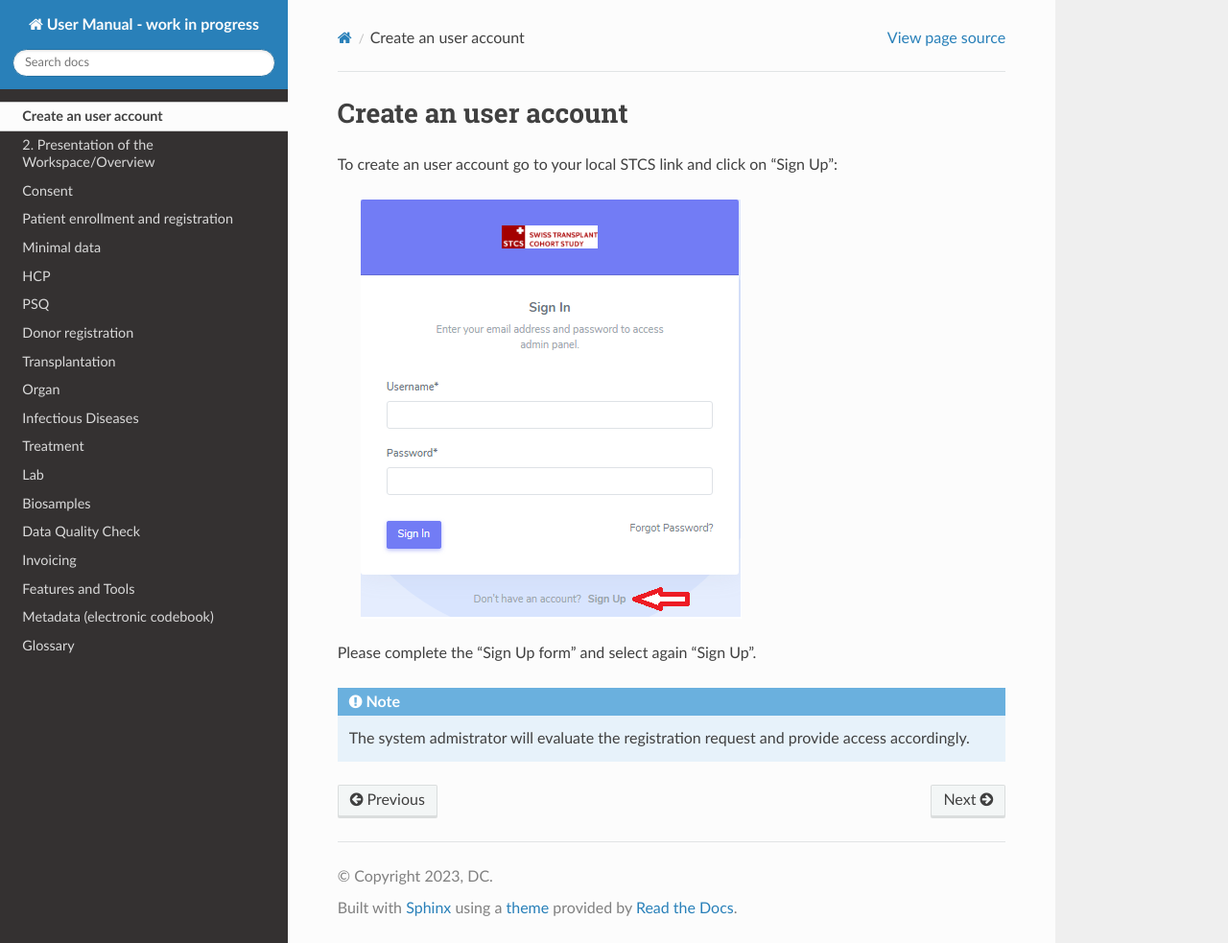
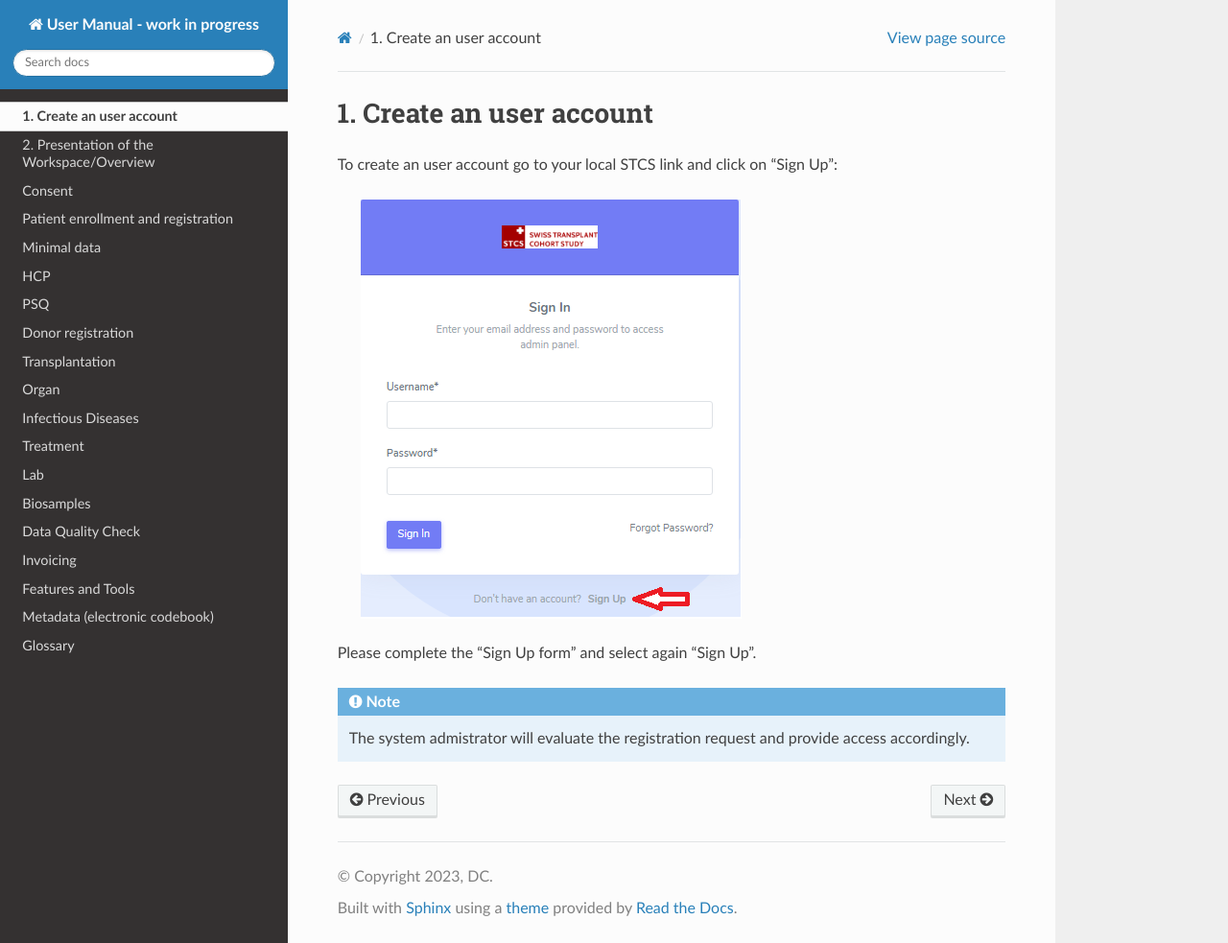
Before and after one commit to swiss-transplant-cohort-study/3LC-user-manual, a Sphinx documentation site: the page built from docs/source/signup.rst, in a window 1280 px wide and 983 px high. Shown: the whole window at 96% size. Built offline with Sphinx 7.4.7 and the Read the Docs theme 3.1.0, drawn with Linux system fonts in a browser that asks for light colours.

Commit message:
Update signup.rst

```diff
--- a/docs/source/signup.rst
+++ b/docs/source/signup.rst
@@ -1,4 +1,4 @@
-Create an user account
+1. Create an user account
 #####################################
 
 To create an user account go to your local STCS link and click on “Sign Up”:
```
